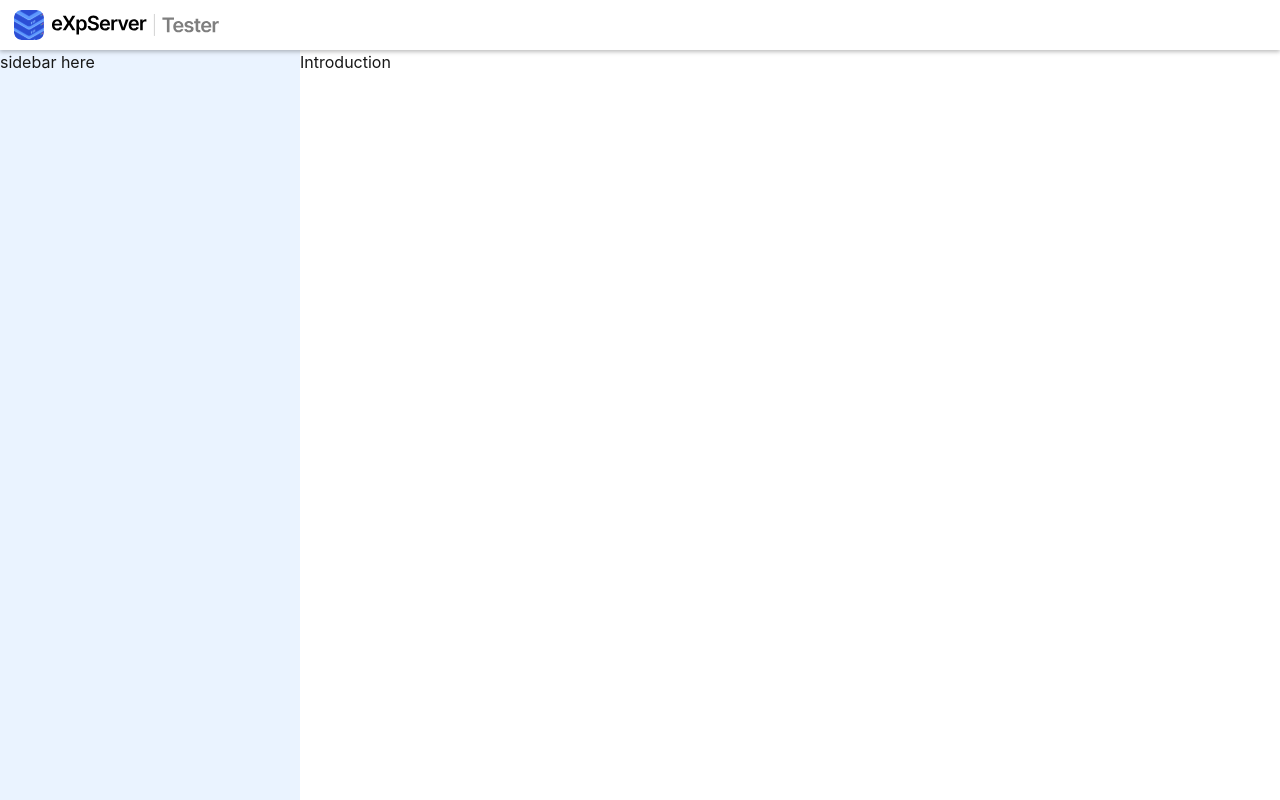
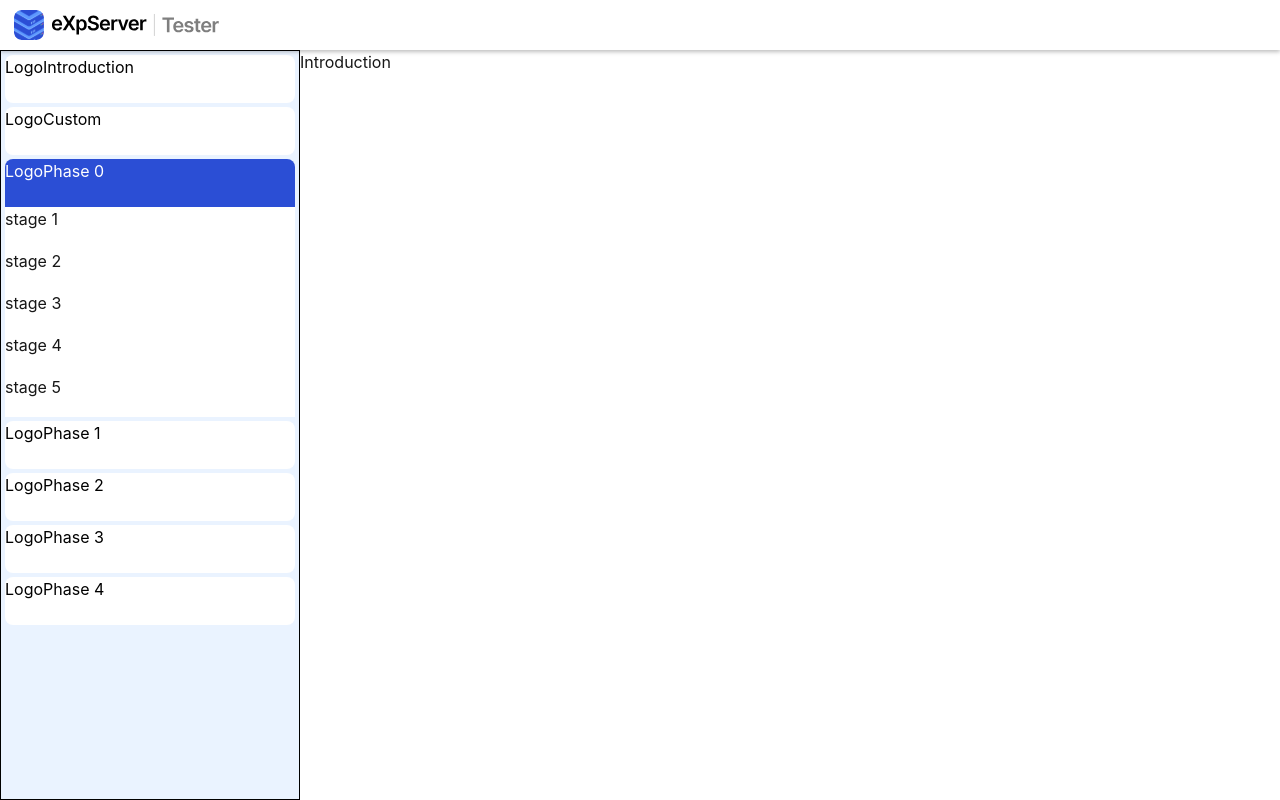
Before and after one commit to eXpServer/expserver-tester, a Next.js app in the folder frontend/: page / in a window 1280 px wide. Built offline with nearby package versions, Linux system fonts and the light colour scheme.

Commit message:
added sidebar

```diff
--- a/frontend/src/app/globals.css
+++ b/frontend/src/app/globals.css
@@ -11,9 +11,13 @@
   --foreground: #171717;
 
   --border: rgba(0,0,0,0.25);
+  --black: #000000;
   --pink: #E12495;
   --green: #4E9E6F;
+  --white: #FFFFFF;
   --dark-blue: #2B4ED5;
+  --blue: #5D98FF;
+  --light-blue: #82B7FF;
   --text-color: #4C4C4C;
   --input-field-background: #E3E3E3;
   --input-field-text: rgba(0,0,0,0.47);
--- a/frontend/src/components/description/description.module.css
+++ b/frontend/src/components/description/description.module.css
@@ -1,3 +1,5 @@
 .description{
     width:100%;
+    height: 100%;
+    overflow-y: scroll;
 }
--- a/frontend/src/components/description/index.tsx
+++ b/frontend/src/components/description/index.tsx
@@ -5,15 +5,10 @@ import { getStageDescription } from '@/lib/rest';
 import Markdown from '../Markdown';
 
 const Description = () => {
-    const { stageNo, userId } = useSocketContext();
-    const [description, setDescription] = useState<string>("");
+    const { stageNo, userId, description } = useSocketContext();
 
-    useEffect(() => {
-        console.log(stageNo, userId);
-        getStageDescription(stageNo, userId).then(data => {
-            setDescription(data);
-        })
-    }, [stageNo, userId]);
+
+
     return (
         <div className={styles.description}>
             <Markdown text={description} />
--- a/frontend/src/components/execute/index.tsx
+++ b/frontend/src/components/execute/index.tsx
@@ -11,6 +11,7 @@ import Image from 'next/image'
 import add from '/public/add.svg'
 import play from '/public/play.svg'
 import info from '/public/info.svg'
+import stop from '/public/stop.svg'
 import TestContainer from '../testContainer'
 import ResourceMonitor from '../resourceMonitor'
 
@@ -19,20 +20,25 @@ const Execute = () => {
     const { stageNo, userId, status, binaryId, updateBinaryId, runTests } = useSocketContext();
     const [file, setFile] = useState<File | null>(null);
     const [myFile, setMyFile] = useState<string>("Choose a file");
-    const [isFileUploaded, setIsFileUploaded] = useState<boolean>(true);
 
     const disableRunButton = useMemo(() => {
         return (status == 'running' || file == null);
     }, [status, file]);
 
+    const isFileUploaded = useMemo(() => {
+        if (binaryId)
+            return true;
+        else
+            return false;
+    }, [binaryId]);
+
 
     const handleUploadFile = async () => {
         const response = await uploadBinary(stageNo, userId, file);
         updateBinaryId(response);
-        console.log(response);
+        console.log("file uploaded successfully");
 
         // set isFileUpload to true only for postive response. with alert[file uploaded successfully]
-        setIsFileUploaded(true);
         // updateBinaryId("1234567");
 
         // else alert[file upload failed]
@@ -66,8 +72,8 @@ const Execute = () => {
                         <label htmlFor={isFileUploaded ? 'none' : 'file-input'} className={styles['custom-file-input']}> <Image src={add} alt='add-img' height={20} width={20} draggable={false} /> Add </label>
                         <input className={styles['add-file-input']} type='text' disabled value={myFile} />
                     </div>
-                    <button className={`${styles['execute-button']} ${isFileUploaded ? styles['execute-run'] : styles['execute-upload']}`} onClick={handleRunFile}>
-                        {isFileUploaded ? <div className={styles['execute-active-run']}><Image src={play} alt='run' height={20} width={20} draggable={false} />Run</div> : <div>Upload</div>}
+                    <button className={`${styles['execute-button']} ${isFileUploaded ? styles['execute-run'] : styles['execute-upload']}`} onClick={isFileUploaded ? handleRunFile : handleUploadFile}>
+                        {isFileUploaded ? status == 'running' ? <div className={styles['execute-active-run']}><Image src={stop} alt='stop' height={20} width={20} draggable={false} />Stop</div> : <div className={styles['execute-active-run']}><Image src={play} alt='run' height={20} width={20} draggable={false} />Run</div> : <div>Upload</div>}
                     </button>
                 </div>
             </div>
--- a/frontend/src/components/sidebar/index.tsx
+++ b/frontend/src/components/sidebar/index.tsx
@@ -1,9 +1,87 @@
 "use client"
+import { useState } from 'react'
 import styles from './sidebar.module.css'
+import { useSocketContext } from '@/hooks/useSocketContext';
+import { useRouter } from 'next/navigation';
 const Sidebar = () => {
+    const router = useRouter();
+    const [currPhase, setCurrPhase] = useState<number>(0);
+    const {updateStage, stageNo} = useSocketContext();
+
+    const navOptions = [
+        {
+            phase: 'Introduction',
+            phaseId: -2,
+            dropDownPresent: false,
+        },
+        {
+            phase: 'Custom',
+            pahseId: -1,
+            dropDownPresent: false,
+        },
+        {
+            phase: 'Phase 0',
+            phaseId: 0,
+            dropDownPresent: true,
+            stages: [1,2,3,4,5]
+        },
+        {
+            phase: 'Phase 1',
+            phaseId: 1,
+            dropDownPresent: true,
+            stages: [6,7,8,9,10,11,12,13]
+        },
+        {
+            phase: 'Phase 2',
+            phaseId: 2,
+            dropDownPresent: true,
+            stages: [14,15,16,17]
+        },
+        {
+            phase: 'Phase 3',
+            phaseId: 3,
+            dropDownPresent: true,
+            stages: [18,19,20,21,22]
+        },
+        {
+            phase: 'Phase 4',
+            phaseId: 4,
+            dropDownPresent: true,
+            stages: [23,24,25]
+        }
+    ]
+
+    const handlePhaseChange = (item) => {
+        if(item.phaseId != -2 && item.phaseId != -1){
+            setCurrPhase(item.phaseId);
+            router.push(`/stages/${item.stages[0]}`)
+
+        }
+        else{
+            setCurrPhase(item.phaseId);
+        }
+
+        console.log(item)
+    }
+
     return (
         <div className={styles.sidebar}>
-            sidebar here
+            {navOptions.map((item,id) => (
+                <div key = {id}>
+                    <div className={`${styles['option-container']} ${currPhase === item.phaseId ? styles['active-option-container'] : styles['inactive-option-container']} `} onClick={() => handlePhaseChange(item)}>
+                        <div>Logo</div>
+                        <div className={styles.phase}>{item.phase}</div>
+                    </div>
+                    {
+                        currPhase == item.phaseId &&
+                        <div className={styles['stage-container']} >
+                                {item.stages?.map((stage) => (
+                                    <div key = {stage} className={`${styles['stage']} ${stageNo === stage ? styles['active-stage'] : styles['inactive-stage']}`}> stage {stage}</div>
+                                ))}
+                        </div>
+                    }
+                </div>
+            ))}
         </div>
     )
 }
--- a/frontend/src/components/sidebar/sidebar.module.css
+++ b/frontend/src/components/sidebar/sidebar.module.css
@@ -1,3 +1,59 @@
 .sidebar{
-    width: 300px;
+    width: 350px;
+    border: 1px solid black;
+    padding: 4px;
+    display: flex;
+    flex-direction: column;
+    gap: 4px;
+    overflow-y: scroll;
 }
+
+.option-container{
+    display: flex;
+    /* border: 1px solid black; */
+    height: 48px;
+    /* border-radius: 8px; */
+    background-color: var(--white);
+    position: relative;
+}
+
+.active-option-container{
+    color: var(--white);
+    background-color: var(--dark-blue);
+    border-radius: 8px 8px 0 0;
+}
+
+.inactive-option-container{
+    background-color: var(--white);
+    border-radius: 8px 8px 8px 8px;
+    color: var(--black)
+}
+
+.option-container:hover{
+    cursor: pointer;
+}
+
+.stage-container{
+    /* position: absolute; */
+
+    /* border: 1px solid black; */
+    /* height: 42px; */
+    /* bottom: 0; */
+}
+
+.stage{
+    height: 42px;
+    background-color: var(--white);
+    /* border: 1px solid black; */
+}
+.active-stage{
+    background-color: var(--blue);
+}
+
+.inactive-stage{
+    background-color: var(--white);
+}
+.stage:hover {
+    cursor:pointer;
+    background-color: var(--light-blue);
+}
--- a/frontend/src/components/testContainer/index.tsx
+++ b/frontend/src/components/testContainer/index.tsx
@@ -1,19 +1,16 @@
 import { useSocketContext } from '@/hooks/useSocketContext';
 import styles from './testContainer.module.css'
-import { useEffect, useState } from 'react';
+import { useEffect, useMemo, useState } from 'react';
 
 const TestContainer = () => {
     const {binaryId} = useSocketContext();
-    const [fileUploaded, setFileUploaded] = useState<boolean>(false)
 
-    useEffect(()=>{
-        if(binaryId == ""){
-            setFileUploaded(false);
-        }
-        else{
-            setFileUploaded(true);
-        }
-    }, [binaryId]);
+    const fileUploaded = useMemo(() => {
+        if (binaryId)
+            return true;
+        else
+            return false;
+    }, [binaryId])
 
     return (
         <div className={styles['test-container']}>
--- a/frontend/src/hooks/Context.tsx
+++ b/frontend/src/hooks/Context.tsx
@@ -1,4 +1,4 @@
-import { getToken } from "@/lib/rest";
+import { getStageDescription, getToken } from "@/lib/rest";
 import { WebSocket } from "@/lib/WebSocket";
 import { FinalSummary, TestDetails } from "@/types";
 import { createContext, ReactNode, useEffect, useRef, useState } from "react";
@@ -6,6 +6,7 @@ import { createContext, ReactNode, useEffect, useRef, useState } from "react";
 interface SocketContextInterface {
     stageNo: number,
     userId: string,
+    description: string,
     results: TestDetails[],
     summary: FinalSummary,
     resourceMetrics: { cpu: number, mem: number },
@@ -39,6 +40,15 @@ export const SocketContextProvider = ({
     const [summary, setSummary] = useState<FinalSummary>();
     const [resourceMetrics, setResourceMetrics] = useState<{ cpu: number, mem: number }>();
     const [terminalData, setTerminalData] = useState<string[]>([]);
+    const [description, setDescription] = useState<string>("");
+
+    useEffect(() => {
+        console.log('stuff')
+        console.log(stageNo, userId);
+        getStageDescription(stageNo, userId).then(data => {
+            setDescription(data);
+        })
+    }, [stageNo, userId]);
 
     const initializeSocket = async (): Promise<boolean> => {
         const ws = socket.current;
@@ -83,11 +93,13 @@ export const SocketContextProvider = ({
         socket.setTerminalCallbacks(terminalCallback);
     }
 
-    const updateStage = async (stageNo: number) => {
+    const updateStage = async (newStageNo: number) => {
+        if (newStageNo == stageNo)
+            return;
         setLoading(true);
 
-        setStageNo(stageNo);
-        const { binaryId, running, testDetails } = await socket.current.changeStage(stageNo);
+        setStageNo(newStageNo);
+        const { binaryId, running, testDetails } = await socket.current.changeStage(newStageNo);
         setBinaryId(binaryId);
         setStatus(running ? "running" : "pending");
         setResults(testDetails);
@@ -122,6 +134,7 @@ export const SocketContextProvider = ({
                 // states
                 stageNo,
                 userId,
+                description,
                 results,
                 summary,
                 resourceMetrics,
```
Also changed, not shown: frontend/public/stop.svg (added).
